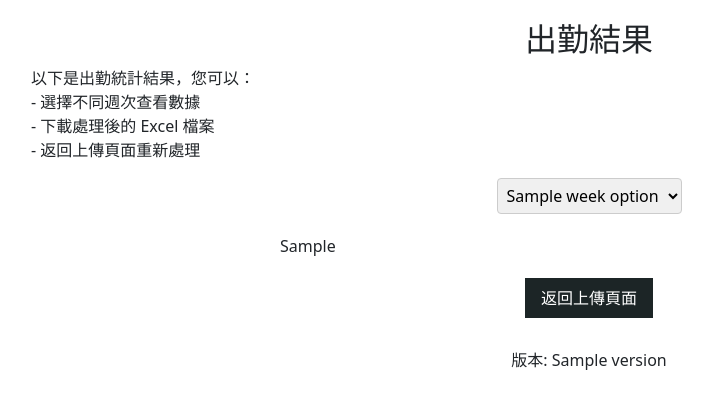
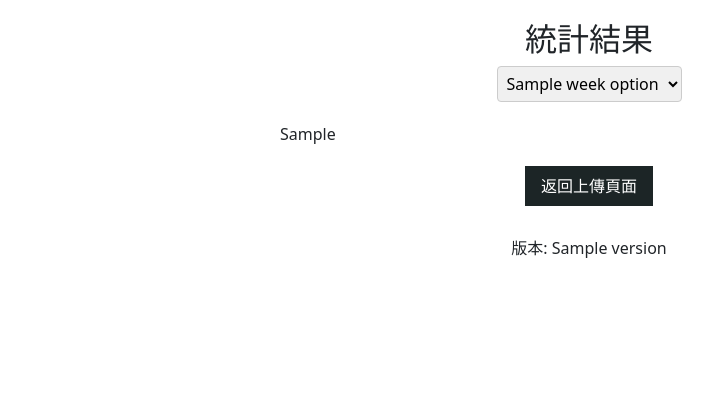
Before and after one commit to hsuyao/flask-attend-analysis, a Flask app: template templates/result.html in a window 1280 px wide. Shown: the top 409 px of the page, without its empty margins (51-764 px from the left). Run offline with Flask 2, Linux system fonts and the light colour scheme; the template is opened without the code that fills it: most values are stand-ins (such as "Sample title", 1, 10 or a date in 2020).

Commit message:
Update wording

```diff
--- a/excel_handler.py
+++ b/excel_handler.py
@@ -118,7 +118,7 @@ def write_summary(new_sheet, attended, not_attended, latest_date, previous_week_
             cell.font = header_font
             cell.alignment = Alignment(horizontal='center')
 
-        for col, value in enumerate(["本週到會", "未到會", "半年平均出勤率"], i * 3 + 1):
+        for col, value in enumerate(["本週到會", "未到會", "半年平均出席率"], i * 3 + 1):
             cell = new_sheet.cell(row + 1, col)
             cell.value = value
             cell.fill = subheader_fill
--- a/static/styles.css
+++ b/static/styles.css
@@ -22,7 +22,7 @@ body {
 .flex-container {
     display: flex;
     flex-wrap: nowrap; /* 防止换行 */
-    width: 618px; /* 468px 出勤 + 130px 统计 + 20px 间距 */
+    width: 618px; /* 468px 出席 + 130px 统计 + 20px 间距 */
     margin: 0 auto;
     gap: 20px;
     justify-content: center;
@@ -33,7 +33,7 @@ body {
 }
 
 .attendance-wrapper {
-    width: 468px; /* 固定出勤表格宽度，6 列 × 78px */
+    width: 468px; /* 固定出席表格宽度，6 列 × 78px */
     max-height: 70vh; /* 限制高度以启用垂直滚动 */
     flex: none; /* 移除 Flex 缩放 */
     overflow-x: auto; /* 水平滚动条 */
--- a/templates/index.html
+++ b/templates/index.html
@@ -10,7 +10,7 @@
     <h2>上傳點名系統報表進行統計</h2>
     <div class="container">
         <p class="instruction">
-            請上傳 Excel 檔案（.xls 或 .xlsx），系統將自動解析出勤數據並生成統計報表。<br>
+            請上傳 Excel 檔案（.xls 或 .xlsx），系統將自動解析出席數據並生成統計報表。<br>
             處理流程：<br>
             1. 選擇檔案並上傳<br>
             2. 系統解析 Excel 並儲存數據<br>
--- a/templates/result.html
+++ b/templates/result.html
@@ -2,7 +2,7 @@
 <html lang="en">
 <head>
     <meta charset="UTF-8">
-    <title>出勤結果</title>
+    <title>統計結果</title>
     <link rel="stylesheet" href="{{ url_for('static', filename='styles.css') }}">
     <link href="https://cdn.jsdelivr.net/npm/bootstrap@5.3.0/dist/css/bootstrap.min.css" rel="stylesheet">
     <script src="https://code.jquery.com/jquery-3.6.0.min.js"></script>
@@ -10,13 +10,7 @@
 </head>
 <body>
     <div class="container">
-        <h2>出勤結果</h2>
-        <p class="instruction">
-            以下是出勤統計結果，您可以：<br>
-            - 選擇不同週次查看數據<br>
-            - 下載處理後的 Excel 檔案<br>
-            - 返回上傳頁面重新處理
-        </p>
+        <h2>統計結果</h2>
         <div class="table-container">
             <div class="week-selector-container">
                 <select id="weekSelector" class="week-selector">
@@ -51,7 +45,7 @@
                 success: function(response) {
                     if (response.attendance_table) {
                         $('#attendanceTable').html(response.attendance_table);
-                        console.log('出勤表格更新成功');
+                        console.log('統計表格更新成功');
                     } else {
                         console.error('回應中無 attendance_table:', response);
                     }
```
